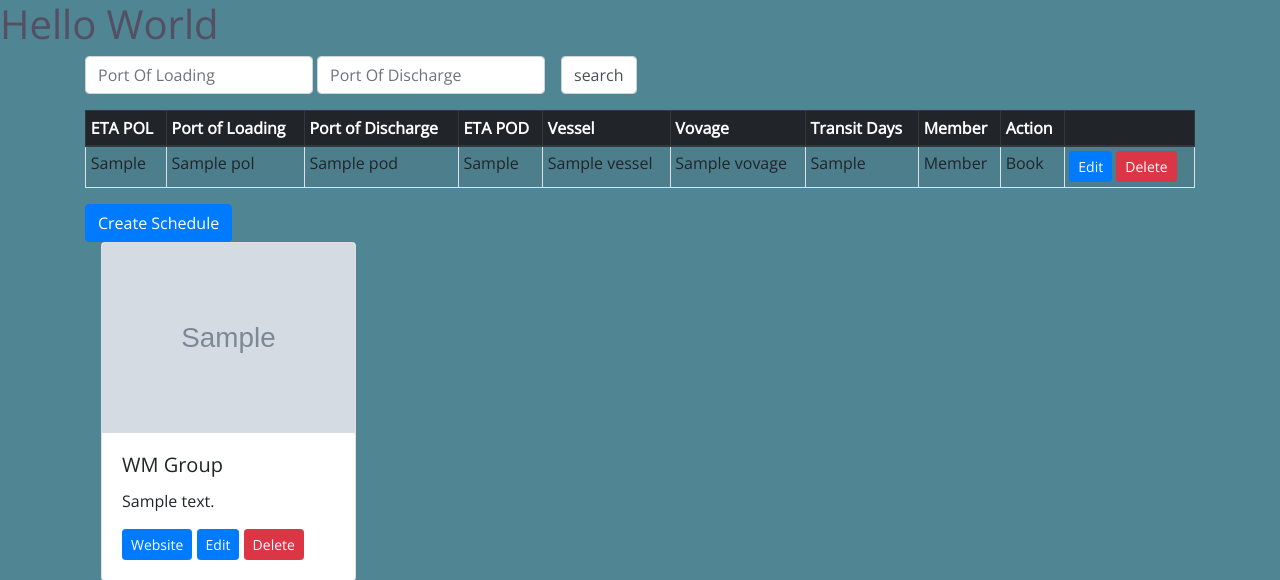
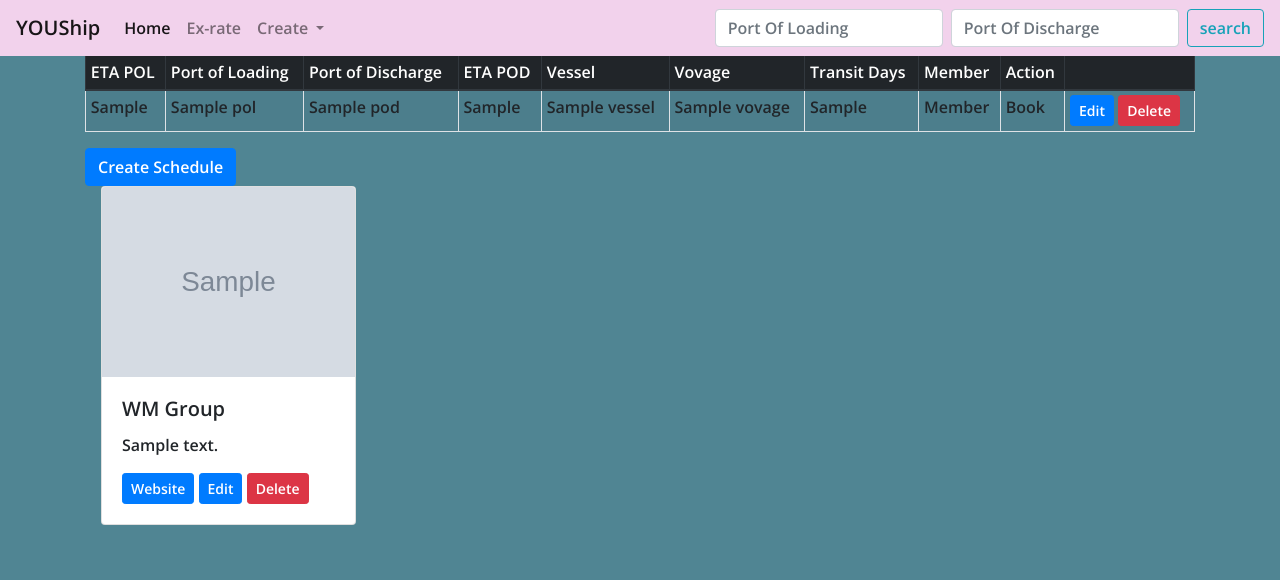
Before and after one commit to Shyan1943/project3, a Flask app: page / in a window 1280 px wide. Shown: the top 580 px of the page. Run offline with Flask 2, Linux system fonts and the light colour scheme; grey boxes marked "Sample" are stand-in pictures; a database or web service that is not in the repository returns one stand-in record (values such as "Sample title"); some libraries are stand-ins or nearby versions.

Commit message:
Added fixed top navigation bar

```diff
--- a/static/style.css
+++ b/static/style.css
@@ -1,11 +1,14 @@
-@import url("https://fonts.googleapis.com/css2?family=Open+Sans&display=swap");
+@import url("https://fonts.googleapis.com/css2?family=Open+Sans:wght@600&display=swap");
 
 body {
     background-color: #508593;
     font-family: 'Open Sans', sans-serif;
-    font-weight: 400;
 }
 
 h1 {
     color:#544f63;
 }
+
+.navbar-light {
+    background-color: #f2d2ec;
+}
--- a/templates/home.template.html
+++ b/templates/home.template.html
@@ -1,4 +1,3 @@
-<!DOCTYPE html>
 {% extends "layout.template.html" %}
 {% block title %}Home{% endblock %}
 {% block content %}
--- a/templates/layout.template.html
+++ b/templates/layout.template.html
@@ -14,7 +14,42 @@
     <title>{%block title%}{%endblock%}</title>
   </head>
   <body>
-  <h1>Hello World</h1>
+  <div>
+    <nav class="navbar fixed-top navbar-expand-lg navbar-light">
+    <a class="navbar-brand" href="{{url_for('home')}}">YOUShip</a>
+    <button class="navbar-toggler" type="button" data-toggle="collapse" data-target="#navbarSupportedContent" aria-controls="navbarSupportedContent" aria-expanded="false" aria-label="Toggle navigation">
+        <span class="navbar-toggler-icon"></span>
+    </button>
+
+    <div class="collapse navbar-collapse" id="navbarSupportedContent">
+        <ul class="navbar-nav mr-auto">
+            <li class="nav-item active">
+                <a class="nav-link" href="{{url_for('home')}}">Home <span class="sr-only">(current)</span></a>
+            </li>
+            <li class="nav-item">
+                <a class="nav-link" href="#">Ex-rate</a>
+            </li>
+            <li class="nav-item dropdown">
+                <a class="nav-link dropdown-toggle" href="#" id="navbarDropdown" role="button" data-toggle="dropdown" aria-haspopup="true" aria-expanded="false">
+                Create
+                </a>
+                <div class="dropdown-menu" aria-labelledby="navbarDropdown">
+                    <a class="dropdown-item" href="{{url_for('schedule_create_form')}}">Your schedule</a>
+                    <a class="dropdown-item" href="{{url_for('profile_upload')}}">Your profile</a>
+                </div>
+            </li>
+        </ul>
+        <form class="form-inline my-2 my-lg-0">
+            <input type="text" class="form-control mr-sm-2" name="search_pol" placeholder="Port Of Loading" aria-label="Port Of Loading"/>
+            <input type="text" class="form-control mr-sm-2" name="search_pod" placeholder="Port Of Discharge" aria-label="Port Of Discharge"/>
+            <input type="submit" class="btn btn-outline-info my-2 my-sm-0" value="search" aria-label="Search Schedule"/>
+        </form>
+    </div>
+    </nav>
+    </div>
+
+
+
     <div class="container">
         {% with messages = get_flashed_messages() %}
         {% if messages %}
```
Also changed, not shown: README.md.
